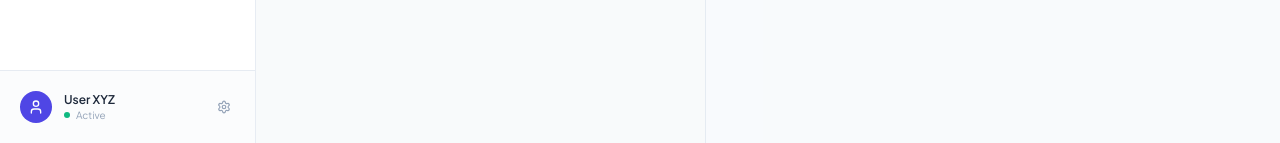
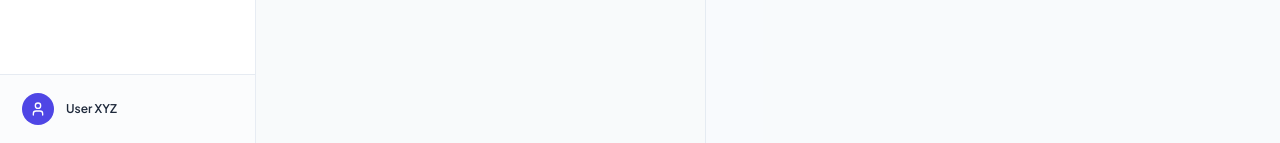
Before and after one commit to Rushaljain/EkdantLogistics, a React (Vite) app: page / in a window 1280 px wide. Shown: the part 657-800 px from the top of the page. Built offline with nearby package versions, Linux system fonts and the light colour scheme.

Commit message:
refactor: remove API key editing triggers and settings buttons; clean User XYZ widget

```diff
--- a/src/App.tsx
+++ b/src/App.tsx
@@ -2,7 +2,6 @@ import { useState, useEffect } from 'react';
 import { Sidebar } from './components/Sidebar';
 import { CenterColumn } from './components/CenterColumn';
 import { PreviewPane } from './components/PreviewPane';
-import { ApiKeyModal } from './components/ApiKeyModal';
 import type { ConvertedInvoice, QueueFile, CustomsPort } from './types';
 import { extractInvoiceFromPdf } from './utils/geminiExtractor';
 
@@ -38,18 +37,12 @@ export function App() {
   // Upload Queue
   const [queue, setQueue] = useState<QueueFile[]>([]);
 
-  // Settings Modal
-  const [isApiKeyModalOpen, setIsApiKeyModalOpen] = useState<boolean>(false);
-
-  // Gemini API Key
-  const [apiKey, setApiKey] = useState<string>(() => {
-    return (
-      localStorage.getItem(LOCAL_STORAGE_KEY_KEY) ||
-      (import.meta.env as any).PDF_Parser ||
-      import.meta.env.VITE_GEMINI_API_KEY ||
-      'AQ.Ab8RN6IyREuG3Byw10B0La598MTc_8xAMNzQ2c6xs2mosvgfoA'
-    );
-  });
+  // Gemini API Key (reads from Vercel env PDF_Parser / VITE_GEMINI_API_KEY, localStorage, or default)
+  const apiKey =
+    (import.meta.env as any).PDF_Parser ||
+    import.meta.env.VITE_GEMINI_API_KEY ||
+    localStorage.getItem(LOCAL_STORAGE_KEY_KEY) ||
+    'AQ.Ab8RN6IyREuG3Byw10B0La598MTc_8xAMNzQ2c6xs2mosvgfoA';
 
   // Active Selected Invoice (defaults to selected or first invoice)
   const activeInvoice = invoices.find(inv => inv.id === selectedInvoiceId) || (invoices.length > 0 ? invoices[0] : null);
@@ -166,13 +159,10 @@ export function App() {
 
   return (
     <div className="h-screen w-screen overflow-hidden flex bg-slate-50 text-slate-900 font-sans">
-      {/* 1. Left Non-Collapsible Sidebar (Green Block 1 with Logo shifted to top-left) */}
-      <Sidebar
-        onOpenApiKeyModal={() => setIsApiKeyModalOpen(true)}
-        hasApiKey={Boolean(apiKey)}
-      />
+      {/* 1. Left Non-Collapsible Sidebar */}
+      <Sidebar />
 
-      {/* 2. Center Workspace (Red Box: Top 50% Upload, Bottom 50% Uploaded & Ready Files List) */}
+      {/* 2. Center Workspace (Upload + Ready Files List) */}
       <CenterColumn
         invoices={invoices}
         queue={queue}
@@ -187,22 +177,11 @@ export function App() {
         onPortChange={handleInvoicePortChange}
       />
 
-      {/* 3. Right Preview Pane (Green Box 2: Integrated "Preview & Edit" + PDF Side-by-Side Carousel) */}
+      {/* 3. Right Preview Pane (Integrated "Preview & Edit" + PDF Side-by-Side Carousel) */}
       <PreviewPane
         invoice={activeInvoice}
         onSave={handleSaveInvoiceEdit}
         onPortChange={handleInvoicePortChange}
-      />
-
-      {/* API Key Settings Modal */}
-      <ApiKeyModal
-        isOpen={isApiKeyModalOpen}
-        onClose={() => setIsApiKeyModalOpen(false)}
-        currentKey={apiKey}
-        onSaveKey={(newKey) => {
-          localStorage.setItem(LOCAL_STORAGE_KEY_KEY, newKey);
-          setApiKey(newKey);
-        }}
       />
     </div>
   );
--- a/src/components/Sidebar.tsx
+++ b/src/components/Sidebar.tsx
@@ -1,19 +1,12 @@
 import React from 'react';
 import {
   FileText,
-  User,
-  Settings
+  User
 } from 'lucide-react';
 
-interface SidebarProps {
-  onOpenApiKeyModal?: () => void;
-  hasApiKey?: boolean;
-}
+interface SidebarProps {}
 
-export const Sidebar: React.FC<SidebarProps> = ({
-  onOpenApiKeyModal,
-  hasApiKey = true
-}) => {
+export const Sidebar: React.FC<SidebarProps> = () => {
   return (
     <aside className="w-64 h-screen bg-white border-r border-slate-200/80 flex flex-col shrink-0 select-none">
       {/* 1. Top Brand Header: Logo & Wordmark (Shifted to Far Top-Left) */}
@@ -53,34 +46,17 @@ export const Sidebar: React.FC<SidebarProps> = ({
         </button>
       </div>
 
-      {/* 3. Bottom User Profile: Replaced with User XYZ */}
-      <div className="p-3 border-t border-slate-200/80 bg-slate-50/60 shrink-0">
-        <div
-          onClick={onOpenApiKeyModal}
-          className="flex items-center space-x-3 p-2 rounded-xl hover:bg-slate-100 transition-colors cursor-pointer group"
-          title="User XYZ Profile & Settings"
-        >
+      {/* 3. Bottom User Profile: User XYZ */}
+      <div className="p-3.5 border-t border-slate-200/80 bg-slate-50/60 shrink-0">
+        <div className="flex items-center space-x-3 px-2 py-1">
           <div className="w-8 h-8 rounded-full bg-indigo-600 text-white flex items-center justify-center font-medium text-xs shrink-0 shadow-2xs">
             <User className="w-4 h-4 text-white" />
           </div>
           <div className="min-w-0 flex-1">
-            <div className="text-xs font-semibold text-slate-800 truncate group-hover:text-indigo-600 transition-colors">
+            <div className="text-xs font-semibold text-slate-800 truncate">
               User XYZ
             </div>
-            <div className="text-[10px] text-slate-400 flex items-center space-x-1.5">
-              <span className={`w-1.5 h-1.5 rounded-full ${hasApiKey ? 'bg-emerald-500' : 'bg-amber-400'}`} />
-              <span>Active</span>
-            </div>
           </div>
-          {onOpenApiKeyModal && (
-            <button
-              type="button"
-              className="p-1 rounded-lg text-slate-400 hover:text-slate-600 hover:bg-white transition-colors"
-              title="Settings"
-            >
-              <Settings className="w-3.5 h-3.5" />
-            </button>
-          )}
         </div>
       </div>
     </aside>
```
